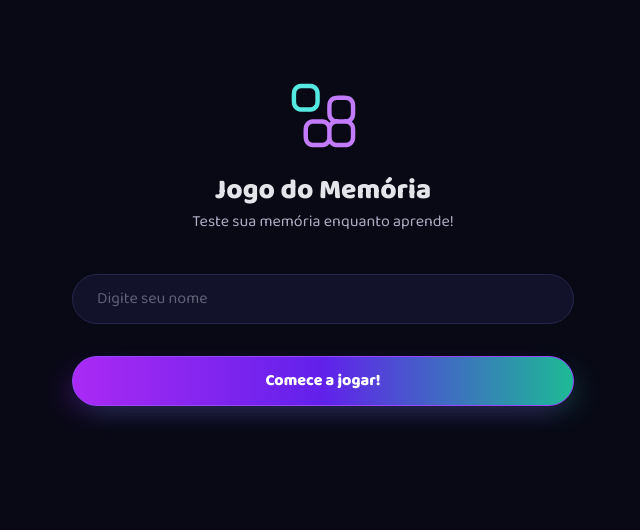
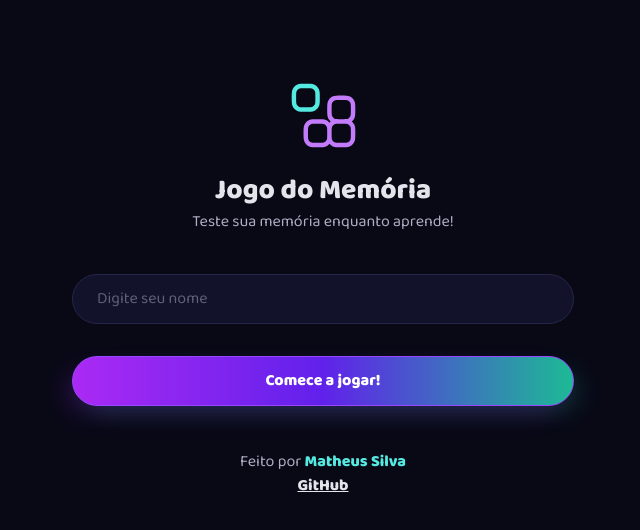
Before and after one commit to matheussilva2/jogo-da-memoria-angularjs, an Angular app: page / in a window 1280 px wide. Shown: the top 530 px of the page, without its empty margins (317-957 px from the left). Built offline with nearby package versions, Linux system fonts and the light colour scheme.

Commit message:
feat: added author signature

```diff
--- a/src/app/app.html
+++ b/src/app/app.html
@@ -1,3 +1,20 @@
 <main class="bg-gray-600 w-full min-h-screen">
   <router-outlet></router-outlet>
+  <footer class="w-full flex flex-col items-center justify-center py-3">
+    <span class="text-body-md">
+      Feito por
+      <a
+        href="https://github.com/matheussilva2"
+        class="font-extrabold text-accent-cyan"
+        target="_blank">
+        Matheus Silva
+    </a>
+    </span>
+    <a
+      class="text-body-md text-gray-100 underline font-extrabold"
+      href="https://github.com/matheussilva2/jogo-da-memoria-angularjs"
+      target="_blank">
+      GitHub
+    </a>
+  </footer>
 </main>
```
